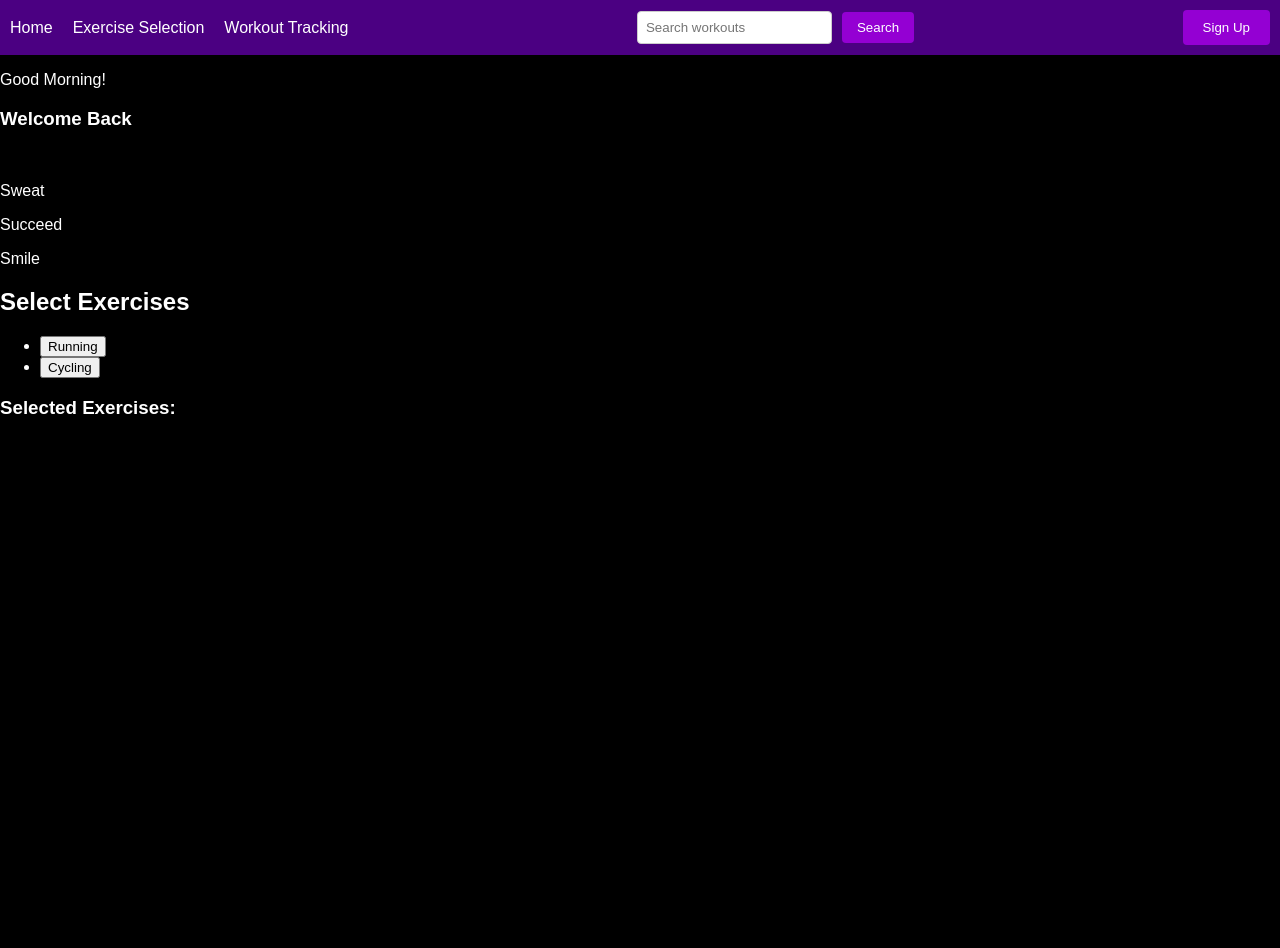
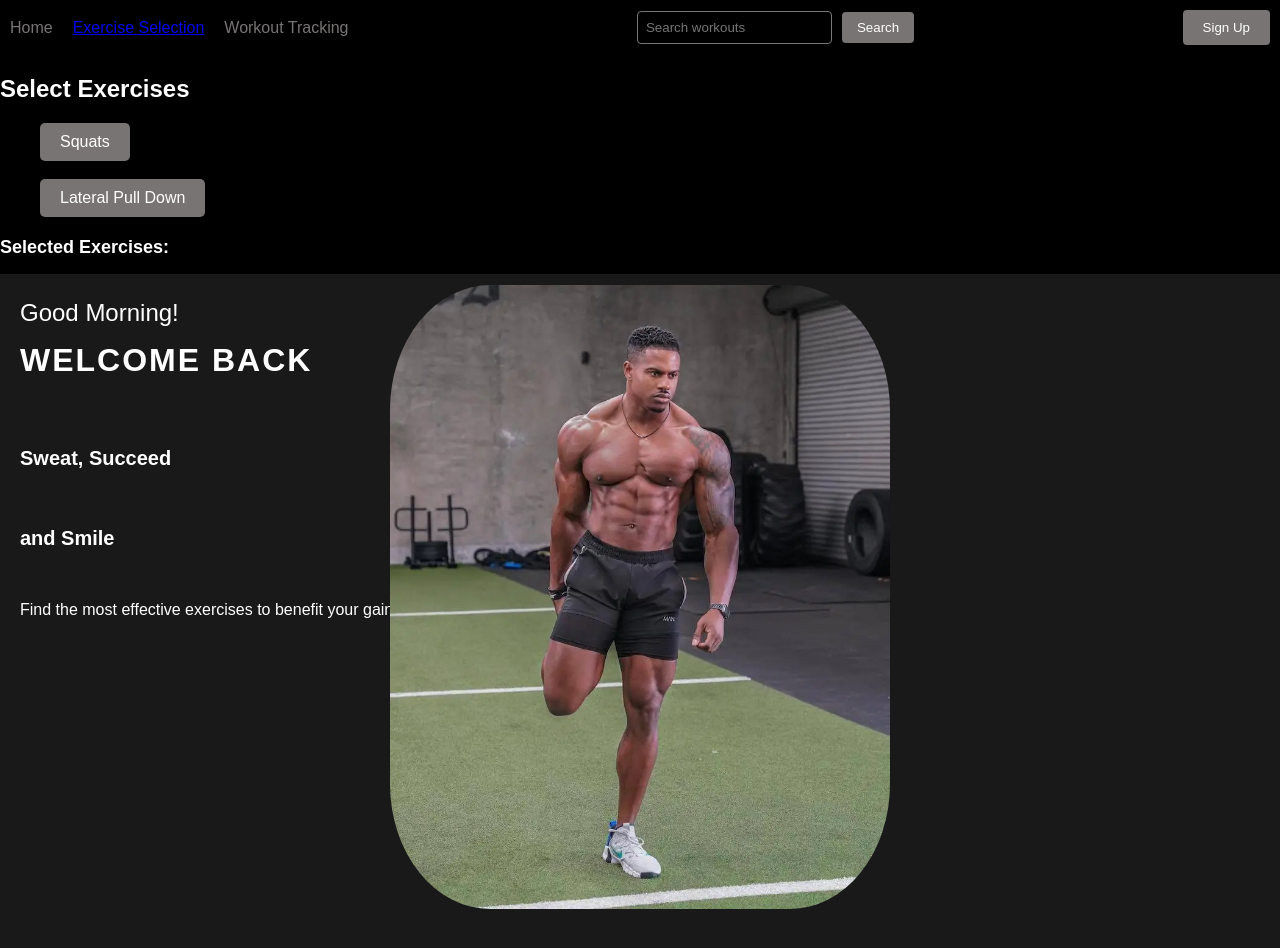
Before and after one commit to gid-ctrl/Fitness-app, a React (Create React App) app: page /exercise-selection in a window 1280 px wide. Shown: the top 948 px of the page. Before the commit the page ends 800 px from the top, so only its background shows below. Built offline with nearby package versions, Linux system fonts and the light colour scheme.

Commit message:
still alot to be done but so far so good

```diff
--- a/package.json
+++ b/package.json
@@ -8,6 +8,7 @@
     "@testing-library/user-event": "^13.5.0",
     "react": "^18.2.0",
     "react-dom": "^18.2.0",
+    "react-router-dom": "^6.11.2",
     "react-scripts": "5.0.1",
     "web-vitals": "^2.1.4"
   },
--- a/src/App.js
+++ b/src/App.js
@@ -3,13 +3,17 @@ import NavBar from "./components/Navbar";
 import Home from "./pages/Homepage";
 import "./styles/style.css";
 import ExerciseSelection from "./pages/Exercises";
+import { Route, Routes } from "react-router-dom";
+
 const App = () => {
   return (
     <div>
       <NavBar />
+      <Routes>
+        <Route path="/exercise-selection" element={<ExerciseSelection />} />
+      </Routes>
       <main>
         <Home />
-        {<ExerciseSelection />}
       </main>
     </div>
   );
--- a/src/components/Navbar/Navbar.css
+++ b/src/components/Navbar/Navbar.css
@@ -1,8 +1,6 @@
-/* NavBar.css */
-
 .navbar {
-  background-color: #4b0082;
-  color: #fff;
+  background-color: #000000;
+  color: #787474;
   padding: 10px;
   display: flex;
   justify-content: space-between;
@@ -23,7 +21,7 @@
 }
 
 .navbar-item:hover {
-  color: #000;
+  color: #cdcdcd;
 }
 
 .navbar-item::before {
@@ -33,7 +31,7 @@
   left: 0;
   width: 100%;
   height: 2px;
-  background-color: #000;
+  background-color: #000000;
   transform: scaleX(0);
   transition: transform 0.3s;
   transform-origin: bottom left;
@@ -47,14 +45,16 @@
 
 .search-container input {
   padding: 8px;
-  border: 1px solid #ccc;
+  border: 1px solid #787474;
+  color: white;
+  background-color: #000000;
   border-radius: 4px;
   margin-right: 10px;
 }
 
 .search-button {
   padding: 8px 15px;
-  background-color: #9400d3;
+  background-color: #787474;
   color: #fff;
   border: none;
   border-radius: 4px;
@@ -63,7 +63,7 @@
 
 .sign-up-button {
   padding: 10px 20px;
-  background-color: #9400d3;
+  background-color: #787474;
   color: #fff;
   border: none;
   border-radius: 4px;
--- a/src/components/Navbar/index.js
+++ b/src/components/Navbar/index.js
@@ -1,6 +1,7 @@
-import React, { useEffect, useState } from "react";
+import React, { useState } from "react";
 import { exerciseSearch, fetchData } from "../../service/fetchData";
 import "../Navbar/Navbar.css";
+import { Link } from "react-router-dom";
 
 const NavBar = () => {
   const [search, setSearch] = useState("");
@@ -12,6 +13,7 @@ const NavBar = () => {
         "https://exercisedb.p.rapidapi.com/exercises",
         exerciseSearch
       );
+
       const exercisesSearched = exercisesData.filter(
         (exercise) =>
           exercise.target.toLowerCase().includes(search) ||
@@ -19,6 +21,7 @@ const NavBar = () => {
           exercise.equipment.toLowerCase().includes(search) ||
           exercise.bodyPart.toLowerCase().includes(search)
       );
+      console.log(exercisesSearched);
       setSearch("");
       setExercises(exercisesSearched);
     }
@@ -27,7 +30,9 @@ const NavBar = () => {
     <nav className="navbar">
       <ul>
         <li className="navbar-item">Home</li>
-        <li className="navbar-item">Exercise Selection</li>
+        <li className="navbar-item">
+          <Link to="/exercise-selection">Exercise Selection</Link>
+        </li>
         <li className="navbar-item">Workout Tracking</li>
       </ul>
       <div className="search-container">
--- a/src/index.js
+++ b/src/index.js
@@ -2,8 +2,13 @@ import React from "react";
 import ReactDOM from "react-dom/client";
 import App from "./App";
 import reportWebVitals from "./reportWebVitals";
+import { BrowserRouter } from "react-router-dom";
 
 const root = ReactDOM.createRoot(document.getElementById("root"));
-root.render(<App />);
-
+root.render(
+  <BrowserRouter>
+    <App />
+  </BrowserRouter>,
+  document.getElementById("root")
+);
 reportWebVitals();
--- /dev/null
+++ b/src/pages/Exercises/Exercises.css
@@ -0,0 +1,33 @@
+.exercise-button {
+    padding: 10px 20px;
+    background-color: #787474;
+    color: white;
+    border: none;
+    border-radius: 5px;
+    cursor: pointer;
+    font-size: 16px;
+    margin-right: 10px;
+  }
+
+  .exercise-button:hover {
+    background-color: white;
+  }
+
+  .selected-exercises {
+    margin-top: 20px;
+  }
+
+  .selected-exercises h3 {
+    font-size: 18px;
+    margin-bottom: 10px;
+  }
+
+  .selected-exercises ul {
+    list-style: none;
+    padding: 0;
+  }
+
+  .selected-exercises li {
+    font-size: 16px;
+    margin-bottom: 5px;
+  }
--- a/src/pages/Exercises/index.js
+++ b/src/pages/Exercises/index.js
@@ -1,4 +1,5 @@
 import React, { useState } from "react";
+import "../Exercises/Exercises.css";
 
 const ExerciseSelection = () => {
   const [selectedExercises, setSelectedExercises] = useState([]);
@@ -11,18 +12,23 @@ const ExerciseSelection = () => {
     <div>
       <h2>Select Exercises</h2>
       <ul>
-        <li>
-          <button onClick={() => handleExerciseSelect("Running")}>
-            Running
+        <button
+          className="exercise-button"
+          onClick={() => handleExerciseSelect("Squats")}
+        >
+          Squats
         </button>
-        </li>
-        <li>
-          <button onClick={() => handleExerciseSelect("Cycling")}>
-            Cycling
+        <br />
+        <br />
+        <button
+          className="exercise-button"
+          onClick={() => handleExerciseSelect("Lateral Pull Down")}
+        >
+          Lateral Pull Down
         </button>
-        </li>
       </ul>
 
+      <div className="selected-exercises">
         <h3>Selected Exercises:</h3>
         <ul>
           {selectedExercises.map((exercise, index) => (
@@ -30,6 +36,7 @@ const ExerciseSelection = () => {
           ))}
         </ul>
       </div>
+    </div>
   );
 };
 
--- /dev/null
+++ b/src/pages/Homepage/Homepage.css
@@ -0,0 +1,53 @@
+.hero-banner {
+      background-color: #191919;
+    color: #fff;
+    padding: 20px;
+    text-align: left;
+  }
+
+  .hero-content > h3 {
+    font-size: 32px;
+    margin: 10px 0;
+    text-transform: uppercase;
+    letter-spacing: 2px;
+  }
+
+  .hero-content > p {
+    font-size: 24px;
+    margin: 5px 0;
+  }
+
+  .home-container {
+    display: flex;
+    flex-direction: column;
+    height: 100vh;
+  }
+  .hero-content {
+    display: flex;
+    flex-direction: column;
+    align-items: left;
+  }
+  .sweat-text,
+  .smile-text {
+    margin-top: 40px;
+    margin-bottom: 20px;
+    font-size: 20px;
+    height: 20px;
+    font-weight: 700;
+  }
+
+  .image-container {
+    display: flex;
+    justify-content: center;
+    margin-top: -350px;
+;
+
+  }
+
+  .image-container img {
+    width: 500px;
+    height: auto;
+    border-radius: 20%;
+
+
+  }
--- a/src/pages/Homepage/index.js
+++ b/src/pages/Homepage/index.js
@@ -1,15 +1,28 @@
 import React from "react";
 import Greeting from "../../components/Greeting";
+import "../Homepage/Homepage.css";
+import gymImage from "../../Images/gym.webp";
+import { Link } from "react-router-dom";
 
 const Home = () => {
   return (
-    <div>
-      <Greeting />
-      <h3>Welcome Back</h3>
-      <br />
-      <p>Sweat</p>
-      <p>Succeed</p>
-      <p>Smile</p>
+    <div className="hero-banner">
+      <div className="hero-content">
+        <Greeting />
+        <h3 className="welcome-text">Welcome Back</h3>
+        <br />
+        <div className="home-container">
+          <p className="sweat-text">Sweat, Succeed</p>
+          <p className="smile-text">and Smile</p>
+          <p className="text">
+            <br />
+            Find the most effective exercises to benefit your gains
+          </p>{" "}
+          <div className="image-container">
+            <img src={gymImage} alt="Gym" />
+          </div>
+        </div>
+      </div>
     </div>
   );
 };
```
Also changed, not shown: src/Images/gym.webp (added), 1 other file (tests, documents, lock files or other folders). Lines whose indentation alone changed are shown as unchanged.
